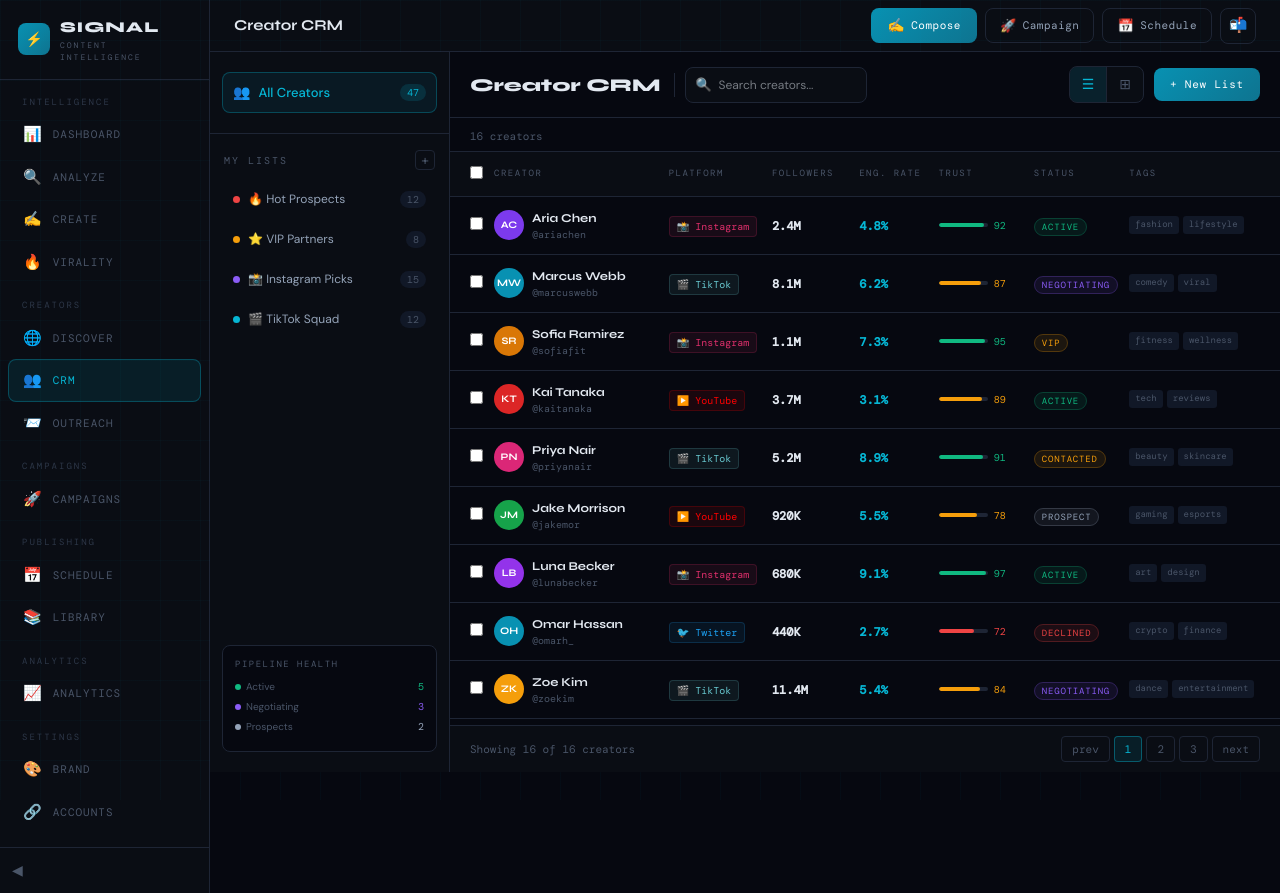
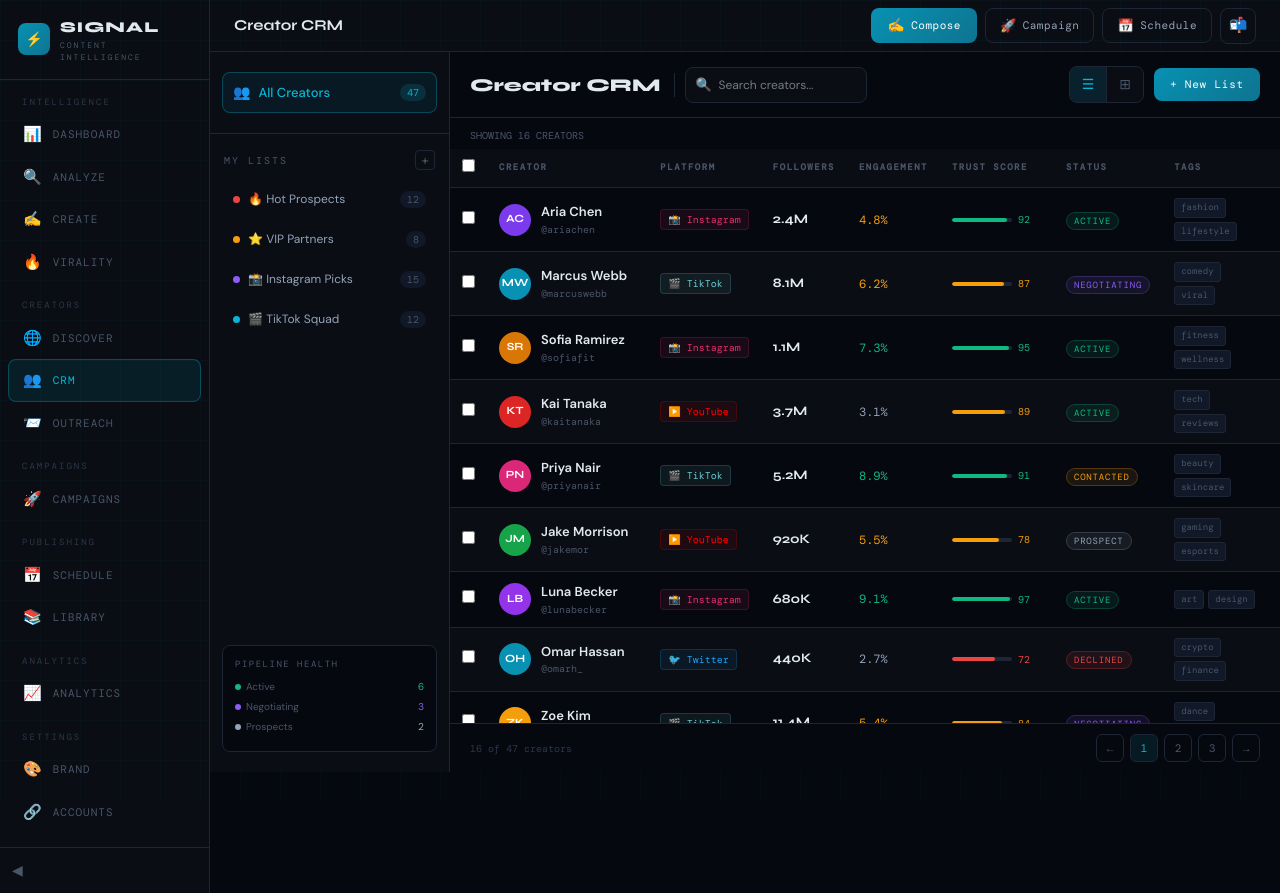
Before and after one commit to pariswatches1/social-media, a Next.js app: page /crm in a window 1280 px wide. Built offline with nearby package versions, Linux system fonts and the light colour scheme.

Commit message:
fix: Change VIP to ACTIVE in CRM mock data to match Status type

```diff
--- a/app/(app)/crm/page.tsx
+++ b/app/(app)/crm/page.tsx
@@ -69,7 +69,7 @@ const MOCK_CREATORS: Creator[] = [
     engagement: "7.3%",
     engagementRaw: 7.3,
     trustScore: 95,
-    status: "VIP",
+    status: "ACTIVE",
     tags: ["fitness", "wellness"],
     lists: ["vip-partners", "instagram-picks"],
     avatarColor: "#d97706",
@@ -1004,77 +1004,85 @@ export default function CRMPage() {
               padding: "10px 20px 6px",
               display: "flex",
               alignItems: "center",
-              gap: 8,
-              borderBottom: "1px solid #1e2535",
+              gap: 6,
             }}
           >
-            <span style={{ fontSize: 11, fontFamily: "'DM Mono', monospace", color: "#4a5568" }}>
-              {filtered.length} creators
+            <span style={{ fontSize: 10, fontFamily: "'DM Mono', monospace", color: "#4a5568" }}>
+              SHOWING {filtered.length} CREATOR{filtered.length !== 1 ? "S" : ""}
             </span>
-            {activeList !== "all" && (
-              <>
-                <span style={{ color: "#1e2535" }}>·</span>
-                <span style={{ fontSize: 11, fontFamily: "'DM Mono', monospace", color: "#06b6d4" }}>
-                  {LISTS.find((l) => l.id === activeList)?.label}
-                </span>
-              </>
+            {(search || activeList !== "all") && (
+              <button
+                onClick={() => { setSearch(""); setActiveList("all"); }}
+                style={{
+                  fontSize: 10,
+                  fontFamily: "'DM Mono', monospace",
+                  color: "#06b6d4",
+                  background: "transparent",
+                  border: "none",
+                  cursor: "pointer",
+                  padding: 0,
+                  letterSpacing: 0.3,
+                }}
+              >
+                · CLEAR FILTERS
+              </button>
             )}
           </div>
 
-          {/* Card or List view */}
-          {view === "card" ? (
-            <CardView />
-          ) : (
+          {/* Card view */}
+          {view === "card" && <CardView />}
+
+          {/* List / Table view */}
+          {view === "list" && (
             <table
               style={{
                 width: "100%",
                 borderCollapse: "collapse",
-                tableLayout: "fixed",
+                fontSize: 12,
               }}
             >
-              {/* Table head */}
               <thead>
                 <tr
                   style={{
+                    background: "#0a0d14",
                     borderBottom: "1px solid #1e2535",
-                    background: "#0a0d14",
                     position: "sticky",
                     top: 0,
-                    zIndex: 10,
+                    zIndex: 2,
                   }}
                 >
                   {/* Checkbox */}
-                  <th style={{ width: 36, padding: "10px 8px 10px 20px" }}>
+                  <th style={{ width: 40, padding: "10px 12px" }}>
                     <input
                       type="checkbox"
                       checked={allChecked}
-                      ref={(el) => {
-                        if (el) el.indeterminate = someChecked && !allChecked;
-                      }}
+                      ref={(el) => { if (el) el.indeterminate = someChecked && !allChecked; }}
                       onChange={toggleAll}
-                      style={{ accentColor: "#06b6d4", cursor: "pointer" }}
+                      style={{ cursor: "pointer", accentColor: "#06b6d4", width: 13, height: 13 }}
                     />
                   </th>
                   {[
-                    { label: "CREATOR", width: "22%" },
-                    { label: "PLATFORM", width: "13%" },
-                    { label: "FOLLOWERS", width: "11%" },
-                    { label: "ENG. RATE", width: "10%" },
-                    { label: "TRUST", width: "12%" },
-                    { label: "STATUS", width: "12%" },
-                    { label: "TAGS", width: "20%" },
+                    { label: "CREATOR", width: "auto" },
+                    { label: "PLATFORM", width: 140 },
+                    { label: "FOLLOWERS", width: 110 },
+                    { label: "ENGAGEMENT", width: 120 },
+                    { label: "TRUST SCORE", width: 130 },
+                    { label: "STATUS", width: 120 },
+                    { label: "TAGS", width: 160 },
+                    { label: "", width: 48 },
                   ].map(({ label, width }) => (
                     <th
                       key={label}
                       style={{
-                        width,
-                        padding: "10px 8px",
                         textAlign: "left",
+                        padding: "10px 12px",
                         fontSize: 9,
                         fontFamily: "'DM Mono', monospace",
                         color: "#4a5568",
                         letterSpacing: 1.5,
-                        fontWeight: 400,
+                        fontWeight: 600,
+                        width: width !== "auto" ? width : undefined,
+                        whiteSpace: "nowrap",
                       }}
                     >
                       {label}
@@ -1083,49 +1091,70 @@ export default function CRMPage() {
                 </tr>
               </thead>
 
-              {/* Table body */}
               <tbody>
-                {filtered.map((creator) => (
+                {filtered.length === 0 && (
+                  <tr>
+                    <td
+                      colSpan={9}
+                      style={{
+                        textAlign: "center",
+                        padding: "48px 20px",
+                        color: "#2d3748",
+                        fontSize: 12,
+                        fontFamily: "'DM Mono', monospace",
+                      }}
+                    >
+                      No creators match your search
+                    </td>
+                  </tr>
+                )}
+
+                {filtered.map((creator, idx) => {
+                  const isSelected = selectedIds.has(creator.id);
+                  const isHovered = hoveredRow === creator.id;
+                  const rowBg = isSelected
+                    ? "rgba(6,182,212,0.05)"
+                    : isHovered
+                    ? "rgba(255,255,255,0.02)"
+                    : idx % 2 === 0
+                    ? "#060810"
+                    : "#0a0d14";
+
+                  return (
                     <tr
                       key={creator.id}
-                    onClick={() => toggleOne(creator.id)}
                       onMouseEnter={() => setHoveredRow(creator.id)}
                       onMouseLeave={() => setHoveredRow(null)}
                       style={{
+                        background: rowBg,
                         borderBottom: "1px solid #1e2535",
-                      background: selectedIds.has(creator.id)
-                        ? "rgba(6,182,212,0.04)"
-                        : hoveredRow === creator.id
-                        ? "rgba(255,255,255,0.015)"
-                        : "transparent",
-                      cursor: "pointer",
                         transition: "background 0.1s",
                       }}
                     >
                       {/* Checkbox */}
-                    <td style={{ padding: "12px 8px 12px 20px" }}>
+                      <td style={{ padding: "10px 12px", width: 40 }}>
                         <input
                           type="checkbox"
-                        checked={selectedIds.has(creator.id)}
+                          checked={isSelected}
                           onChange={() => toggleOne(creator.id)}
-                        onClick={(e) => e.stopPropagation()}
-                        style={{ accentColor: "#06b6d4", cursor: "pointer" }}
+                          style={{ cursor: "pointer", accentColor: "#06b6d4", width: 13, height: 13 }}
                         />
                       </td>
 
                       {/* Creator */}
-                    <td style={{ padding: "12px 8px" }}>
-                      <div style={{ display: "flex", alignItems: "center", gap: 8 }}>
+                      <td style={{ padding: "10px 12px" }}>
+                        <div style={{ display: "flex", alignItems: "center", gap: 10 }}>
+                          {/* Avatar */}
                           <div
                             style={{
-                            width: 30,
-                            height: 30,
+                              width: 32,
+                              height: 32,
                               borderRadius: "50%",
                               background: creator.avatarColor,
                               display: "flex",
                               alignItems: "center",
                               justifyContent: "center",
-                            fontSize: 10,
+                              fontSize: 11,
                               fontFamily: "'Syne', sans-serif",
                               fontWeight: 700,
                               color: "#fff",
@@ -1134,21 +1163,25 @@ export default function CRMPage() {
                           >
                             {creator.avatarInitials}
                           </div>
-                        <div style={{ minWidth: 0 }}>
+                          <div>
                             <div
                               style={{
-                              fontSize: 12,
-                              fontFamily: "'Syne', sans-serif",
-                              fontWeight: 700,
+                                fontSize: 13,
+                                fontFamily: "'DM Sans', sans-serif",
+                                fontWeight: 600,
                                 color: "#e2e8f0",
-                              overflow: "hidden",
-                              textOverflow: "ellipsis",
                                 whiteSpace: "nowrap",
                               }}
                             >
                               {creator.name}
                             </div>
-                          <div style={{ fontSize: 10, color: "#4a5568", fontFamily: "'DM Mono', monospace" }}>
+                            <div
+                              style={{
+                                fontSize: 10,
+                                fontFamily: "'DM Mono', monospace",
+                                color: "#4a5568",
+                              }}
+                            >
                               {creator.handle}
                             </div>
                           </div>
@@ -1156,18 +1189,18 @@ export default function CRMPage() {
                       </td>
 
                       {/* Platform */}
-                    <td style={{ padding: "12px 8px" }}>
+                      <td style={{ padding: "10px 12px" }}>
                         <PlatformBadge platform={creator.platform} />
                       </td>
 
                       {/* Followers */}
-                    <td style={{ padding: "12px 8px" }}>
+                      <td style={{ padding: "10px 12px" }}>
                         <span
                           style={{
-                          fontSize: 12,
-                          fontFamily: "'DM Mono', monospace",
+                            fontSize: 13,
+                            fontFamily: "'Syne', sans-serif",
+                            fontWeight: 700,
                             color: "#e2e8f0",
-                          fontWeight: 600,
                           }}
                         >
                           {creator.followers}
@@ -1175,31 +1208,35 @@ export default function CRMPage() {
                       </td>
 
                       {/* Engagement */}
-                    <td style={{ padding: "12px 8px" }}>
+                      <td style={{ padding: "10px 12px" }}>
                         <span
                           style={{
                             fontSize: 12,
                             fontFamily: "'DM Mono', monospace",
-                          color: "#06b6d4",
-                          fontWeight: 600,
+                            color:
+                              creator.engagementRaw >= 7
+                                ? "#10b981"
+                                : creator.engagementRaw >= 4
+                                ? "#f59e0b"
+                                : "#94a3b8",
                           }}
                         >
                           {creator.engagement}
                         </span>
                       </td>
 
-                    {/* Trust */}
-                    <td style={{ padding: "12px 8px" }}>
+                      {/* Trust Score */}
+                      <td style={{ padding: "10px 12px" }}>
                         <TrustBar score={creator.trustScore} />
                       </td>
 
                       {/* Status */}
-                    <td style={{ padding: "12px 8px" }}>
+                      <td style={{ padding: "10px 12px" }}>
                         <StatusBadge status={creator.status} />
                       </td>
 
                       {/* Tags */}
-                    <td style={{ padding: "12px 8px" }}>
+                      <td style={{ padding: "10px 12px" }}>
                         <div style={{ display: "flex", gap: 4, flexWrap: "wrap" }}>
                           {creator.tags.map((tag) => (
                             <span
@@ -1209,8 +1246,10 @@ export default function CRMPage() {
                                 fontFamily: "'DM Mono', monospace",
                                 color: "#4a5568",
                                 background: "#111827",
+                                border: "1px solid #1e2535",
                                 padding: "2px 6px",
                                 borderRadius: 3,
+                                whiteSpace: "nowrap",
                               }}
                             >
                               {tag}
@@ -1218,43 +1257,69 @@ export default function CRMPage() {
                           ))}
                         </div>
                       </td>
+
+                      {/* Actions */}
+                      <td style={{ padding: "10px 12px" }}>
+                        <button
+                          style={{
+                            width: 28,
+                            height: 28,
+                            borderRadius: 6,
+                            border: "1px solid #1e2535",
+                            background: isHovered ? "#0a0d14" : "transparent",
+                            color: "#4a5568",
+                            fontSize: 16,
+                            display: "flex",
+                            alignItems: "center",
+                            justifyContent: "center",
+                            cursor: "pointer",
+                            padding: 0,
+                            transition: "all 0.15s",
+                          }}
+                          title="More actions"
+                        >
+                          ···
+                        </button>
+                      </td>
                     </tr>
-                ))}
+                  );
+                })}
               </tbody>
             </table>
           )}
         </div>
 
-        {/* ── Footer ──────────────────────────────────────────────────── */}
+        {/* ── Footer / Pagination strip ────────────────────────────────── */}
         <div
           style={{
+            borderTop: "1px solid #1e2535",
+            padding: "10px 20px",
             display: "flex",
             alignItems: "center",
             justifyContent: "space-between",
-            padding: "10px 20px",
-            borderTop: "1px solid #1e2535",
-            background: "#0a0d14",
+            background: "#060810",
             flexShrink: 0,
           }}
         >
-          <span style={{ fontSize: 11, fontFamily: "'DM Mono', monospace", color: "#4a5568" }}>
-            Showing {filtered.length} of {MOCK_CREATORS.length} creators
+          <span style={{ fontSize: 10, fontFamily: "'DM Mono', monospace", color: "#2d3748" }}>
+            {filtered.length} of 47 creators
           </span>
-
-          {/* Pagination placeholder */}
-          <div style={{ display: "flex", gap: 4 }}>
-            {["prev", "1", "2", "3", "next"].map((label) => (
+          <div style={{ display: "flex", gap: 6 }}>
+            {["←", "1", "2", "3", "→"].map((label, i) => (
               <button
-                key={label}
+                key={i}
                 style={{
-                  padding: "4px 10px",
-                  borderRadius: 4,
-                  border: label === "1" ? "1px solid rgba(6,182,212,0.4)" : "1px solid #1e2535",
+                  width: 28,
+                  height: 28,
+                  borderRadius: 6,
+                  border: "1px solid #1e2535",
                   background: label === "1" ? "rgba(6,182,212,0.1)" : "transparent",
                   color: label === "1" ? "#06b6d4" : "#4a5568",
                   fontSize: 11,
                   fontFamily: "'DM Mono', monospace",
                   cursor: "pointer",
+                  display: "flex",
+                  alignItems: "center",
                   justifyContent: "center",
                 }}
               >
```
Lines whose indentation alone changed are shown as unchanged.
